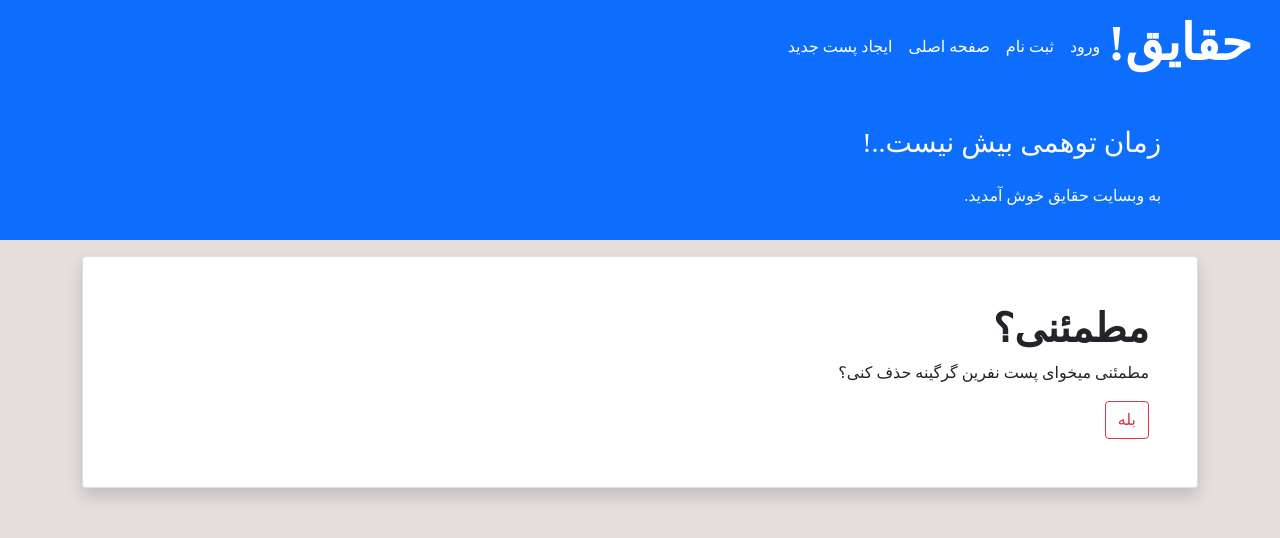
After one commit to AmirRayeji/Facts_Site, a Django app: page /facts/3/delete/ in a window 1280 px wide. The commit adds this page. Shown: the top 538 px of the page. Run offline with Django 4.2, Linux system fonts and the light colour scheme; data comes from the database, SQL or seed files in the repository; both versions use the stored data as it was after the commit.

Commit message:
add delete page

```diff
--- /dev/null
+++ b/theory/templates/theory/post_delete.html
@@ -0,0 +1,19 @@
+{% extends '_base.html' %}
+
+{% block page_title %}
+    حذف پست
+{% endblock page_title %}
+
+{% block content %}
+    <div class="container">
+        <div class="card shadow my-3 p-5">
+            <h1><b>مطمئنی؟</b></h1>
+            <p> مطمئنی میخوای پست {{ post.title }} حذف کنی؟</p>
+            <form action="" method="POST">
+                {% csrf_token %}
+                <input class="btn btn-outline-danger" type="submit" value="بله">
+            </form>
+        </div>
+    </div>
+
+{% endblock content %}
--- a/theory/templates/theory/post_detail.html
+++ b/theory/templates/theory/post_detail.html
@@ -15,7 +15,7 @@
                     <p class="mt-2">{{ post.text }}</p>
                     <div>
                         <a href="{% url 'post_update' post.id %}" class="btn btn-sm btn-primary">ویرایش</a>
-                        <a href="#" class="btn btn-sm btn-danger">حذف پست</a>
+                        <a href="{% url 'post_delete' post.id %}" class="btn btn-sm btn-danger">حذف پست</a>
                     </div>
                 </div>
 
--- a/theory/urls.py
+++ b/theory/urls.py
@@ -1,9 +1,10 @@
 from  django.urls import path
-from . import views
+from theory import views
 
 urlpatterns=[
     path('',views.PostListView.as_view(), name='post_list'),
     path('detail/<int:pk>/', views.PostDetailView.as_view(), name='post_detail'),
     path('facts/create/', views.PostCreateView.as_view(), name='post_create'),
     path('facts/<int:pk>/update/', views.PostUpdateView.as_view(), name='post_update'),
+    path('facts/<int:pk>/delete/', views.PostDeleteView.as_view(), name='post_delete'),
 ]
--- a/theory/views.py
+++ b/theory/views.py
@@ -1,4 +1,5 @@
 from django.views import generic
+from django.urls import reverse_lazy
 
 from theory.models import Post
 from theory.forms import PostForm
@@ -26,3 +27,8 @@ class PostUpdateView(generic.UpdateView):
     model = Post
     form_class = PostForm
     template_name = 'theory/post_create.html'
+
+class PostDeleteView(generic.DeleteView):
+    model = Post
+    template_name = 'theory/post_delete.html'
+    success_url = reverse_lazy('post_list')
```
Also changed, not shown: db.sqlite3.
